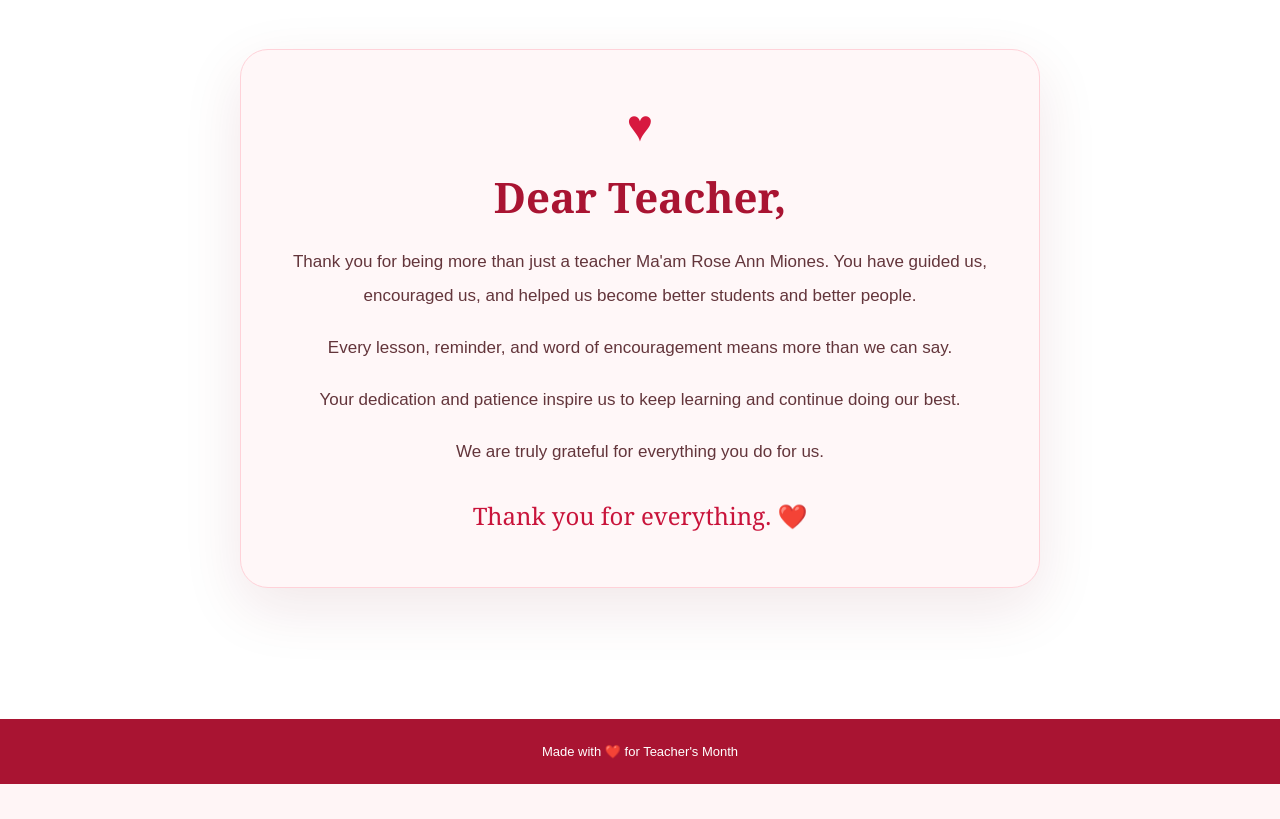
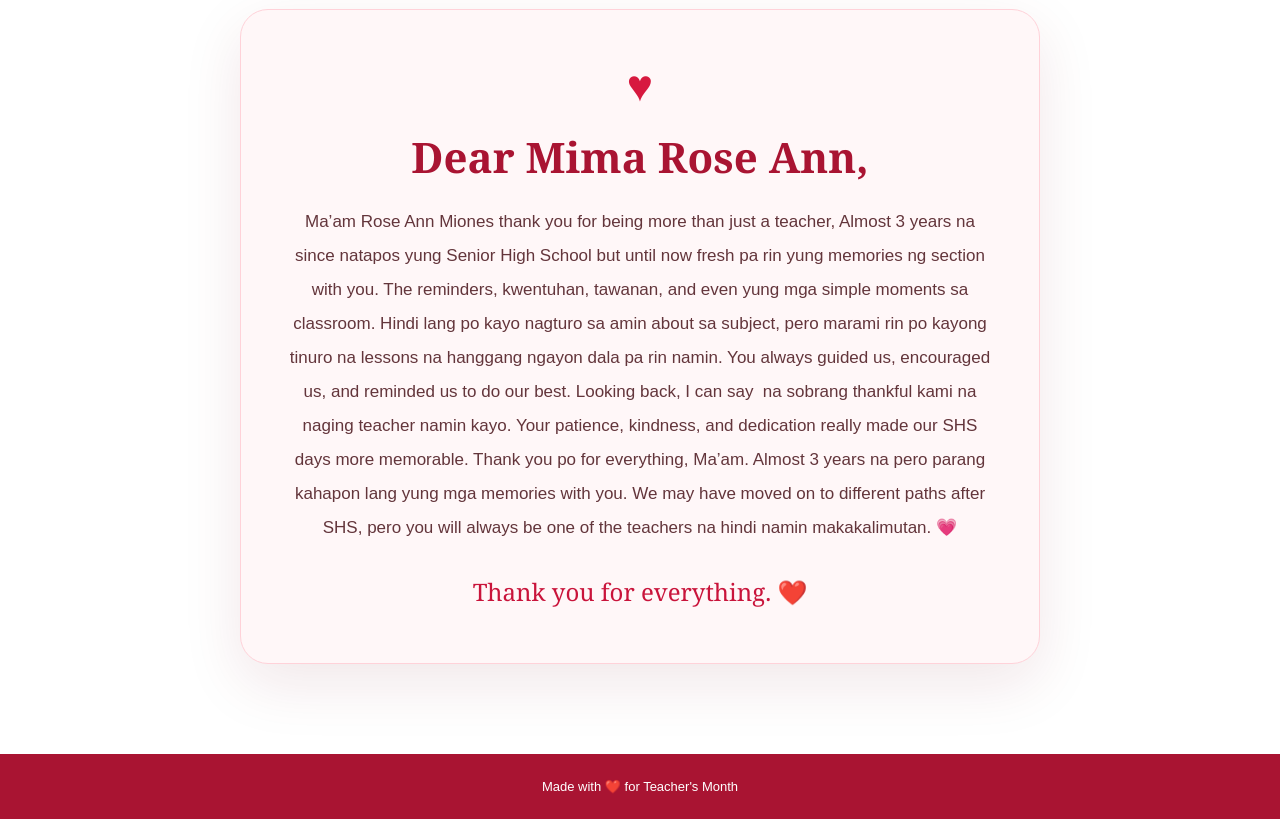
Before and after one commit to rjohnwane-source/TEACHERS-DAY, a plain HTML site: page index.html in a window 1280 px wide. Shown: the part 980-1799 px from the top of the page. Before the commit the page ends 1764 px from the top, so only its background shows below. Drawn offline with Linux system fonts and the light colour scheme.

Commit message:
Update index.html

```diff
--- a/index.html
+++ b/index.html
@@ -93,28 +93,21 @@
 
             <div class="card-heart">♥</div>
 
-            <h2>Dear Teacher,</h2>
+            <h2>Dear Mima Rose Ann,</h2>
 
             <p>
-                Thank you for being more than just a teacher Ma'am Rose Ann Miones.
-                You have guided us, encouraged us, and helped us
-                become better students and better people.
-            </p>
+                Ma’am Rose Ann Miones thank you for being more than just a teacher, Almost 3 years na since natapos yung Senior High School but until now fresh pa rin yung memories ng section with you.
+                The reminders, kwentuhan, tawanan, and even yung mga simple moments sa classroom.
 
-            <p>
-                Every lesson, reminder, and word of encouragement
-                means more than we can say.
-            </p>
+Hindi lang po kayo nagturo sa amin about sa subject, pero marami rin po kayong tinuro na lessons na hanggang ngayon dala pa rin namin.
+                You always guided us, encouraged us, and reminded us to do our best.
 
-            <p>
-                Your dedication and patience inspire us to keep
-                learning and continue doing our best.
-            </p>
+Looking back, I can say  na sobrang thankful kami na naging teacher namin kayo.
+                Your patience, kindness, and dedication really made our SHS days more memorable.
 
-            <p>
-                We are truly grateful for everything you do for us.
-            </p>
-
+Thank you po for everything, Ma’am. Almost 3 years na pero parang kahapon lang yung mga memories with you.
+                We may have moved on to different paths after SHS, pero you will always be one of the teachers na hindi namin makakalimutan. 💗
+                </p>
             <div class="signature">
                 Thank you for everything. ❤️
             </div>
```
